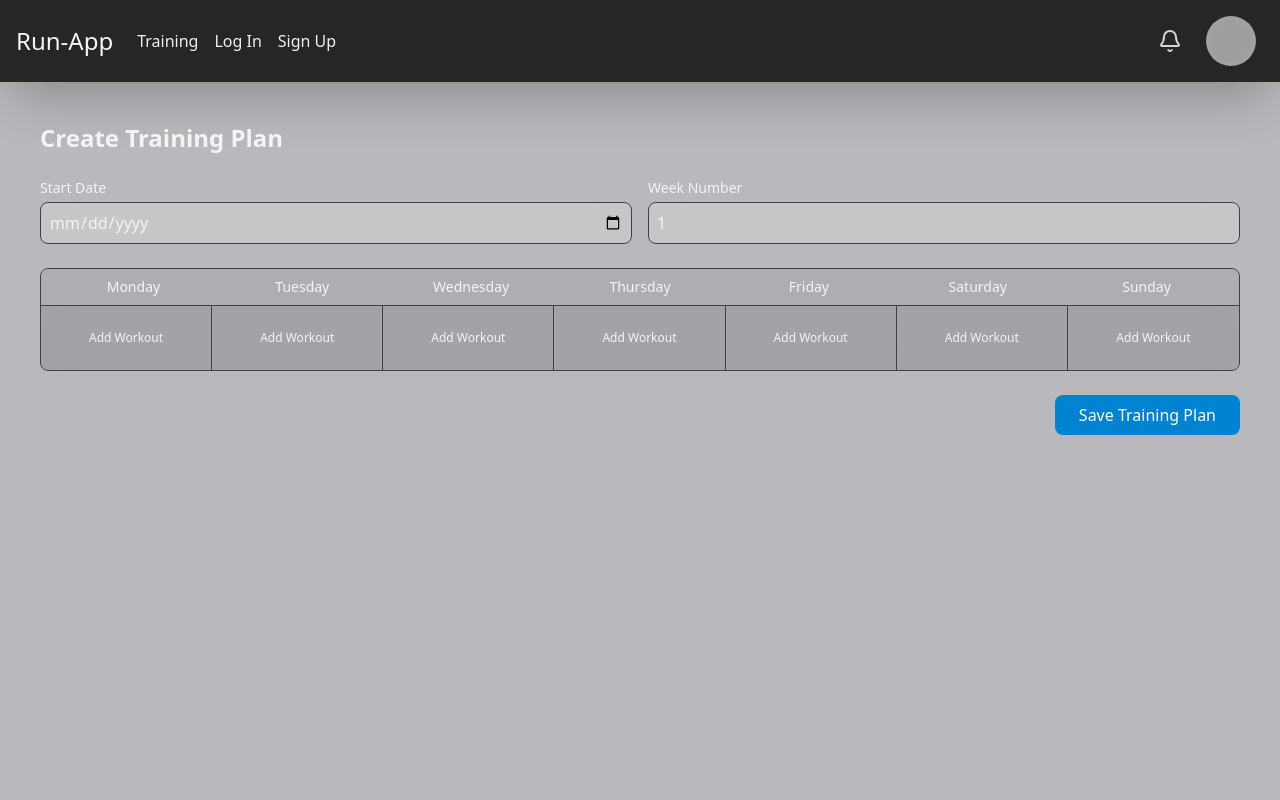
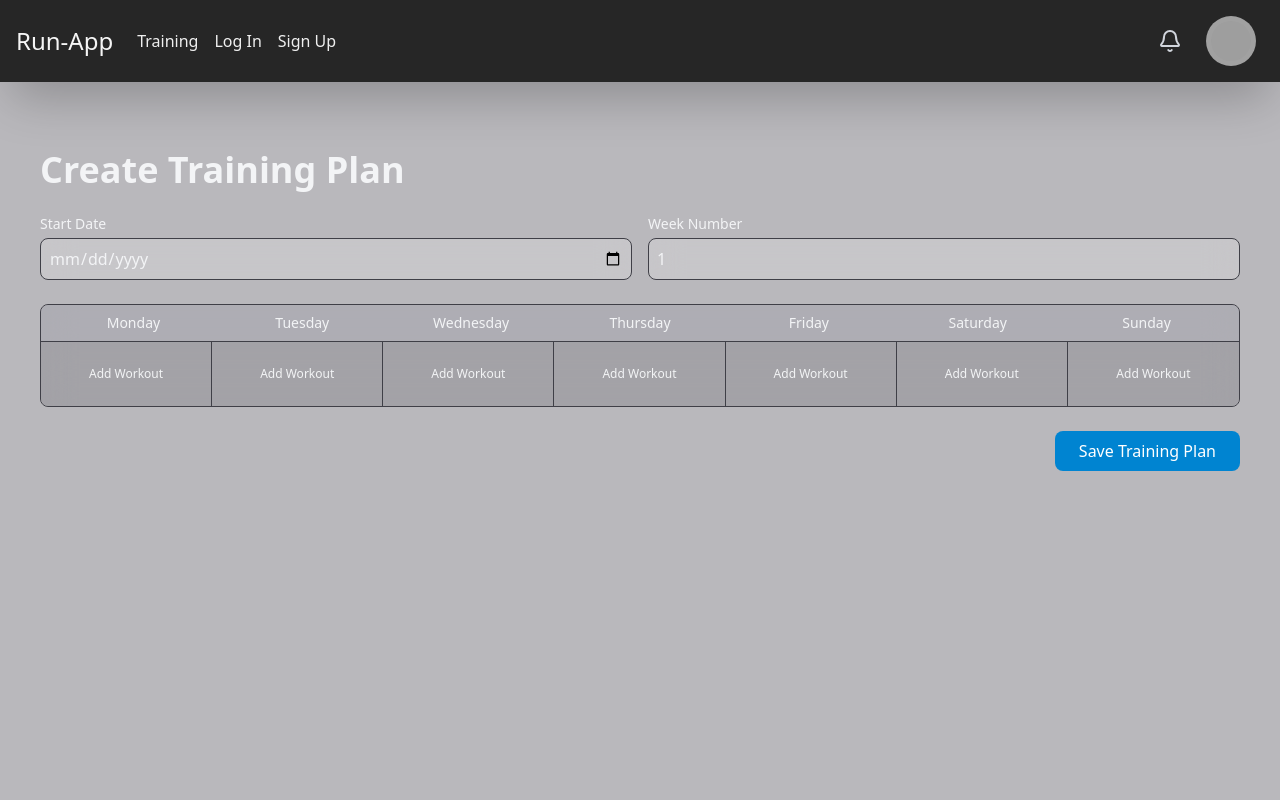
Before and after one commit to contrererick-ids/Run-App-Project-Web-Development, a React (Vite) app: page /AddActivity in a window 1280 px wide. Shown: the top 800 px of the page. Built offline with nearby package versions, Linux system fonts and the light colour scheme; grey boxes are pictures that could not be loaded.

Commit message:
Enhance AddActivity component styling for improved visibility and user experience

```diff
--- a/src/pages/AddActivity.jsx
+++ b/src/pages/AddActivity.jsx
@@ -212,8 +212,8 @@ const AddActivity = () => {
   };
 
   return (
-    <div className="text-gray-100 min-h-screen p-10 justify-center mx-auto">
-      <h1 className="text-2xl font-bold mb-6">Create Training Plan</h1>
+    <div className="text-gray-100 min-h-screen p-10 mt-7 justify-center mx-auto">
+      <h1 className="text-4xl font-bold mb-6">Create Training Plan</h1>
 
       <form onSubmit={handleSubmit} className="space-y-6">
         <div className="grid grid-cols-1 md:grid-cols-2 gap-4">
@@ -262,7 +262,7 @@ const AddActivity = () => {
                     : workout.workout
                     ? "bg-blue-900"
                     : "bg-zinc-800/10"
-                } ${activeDay === index ? "ring-2 ring-sky-500" : ""}`}
+                } ${activeDay === index ? "text-sky-400 font-bold" : ""}`}
                 onClick={() => handleDayClick(index)}
               >
                 <div className="text-xs font-medium">
```
